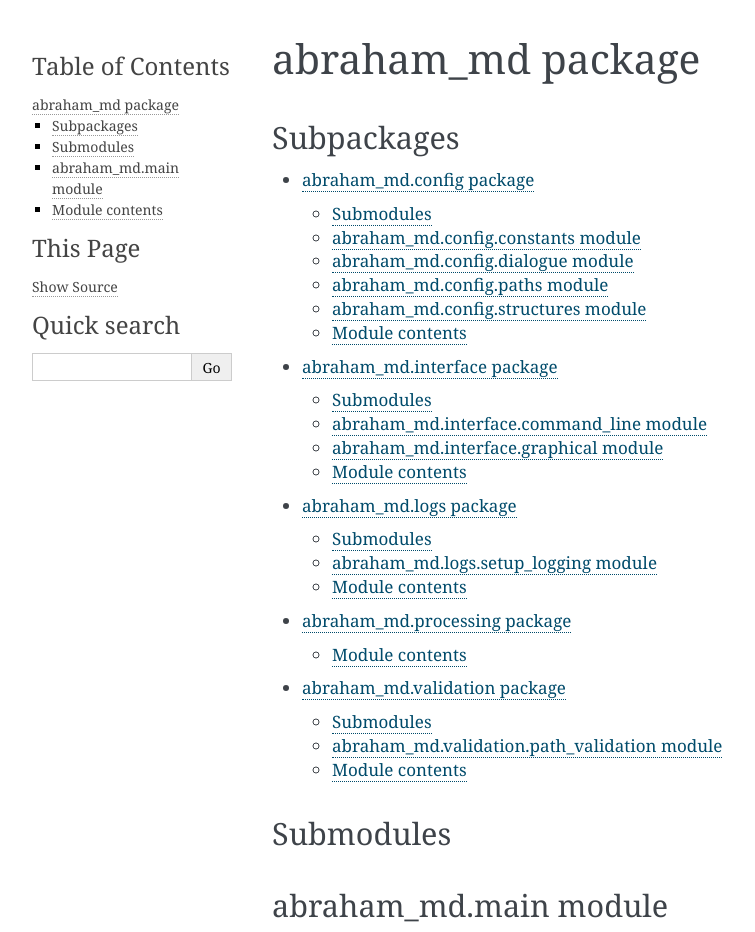
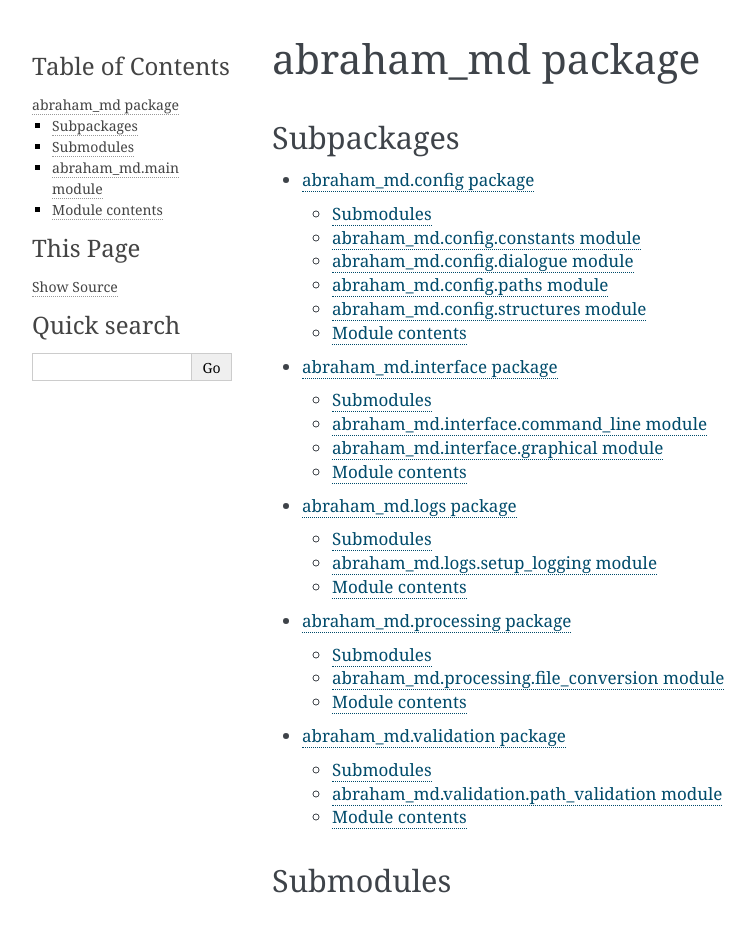
Before and after one commit to unkokaeru/abraham-md, a Sphinx documentation site: the page built from docs/source/abraham_md.rst, in a window 1280 px wide, cut to the strip 0-932 px from the top of the page. Shown: the whole strip, without its empty margins (148-903 px from the left). Built offline with Sphinx 7.4.7, drawn with Linux system fonts in a browser that asks for light colours.

Commit message:
@auto Update docs

```diff
--- a/docs/source/abraham_md.processing.rst
+++ b/docs/source/abraham_md.processing.rst
@@ -1,5 +1,16 @@
 abraham\_md.processing package
 ==============================
+
+Submodules
+----------
+
+abraham\_md.processing.file\_conversion module
+----------------------------------------------
+
+.. automodule:: abraham_md.processing.file_conversion
+   :members:
+   :undoc-members:
+   :show-inheritance:
 
 Module contents
 ---------------
```
Also changed, not shown: 19 other files.
